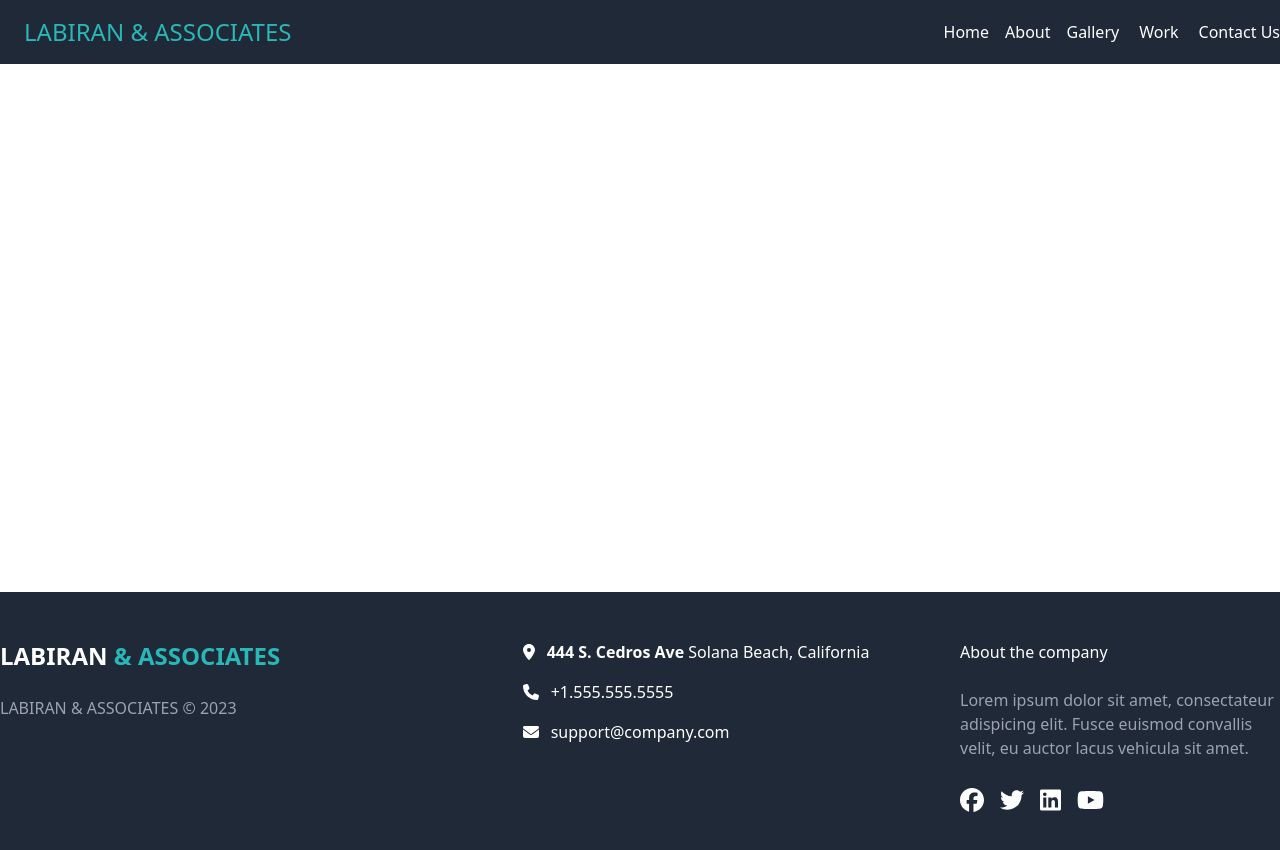
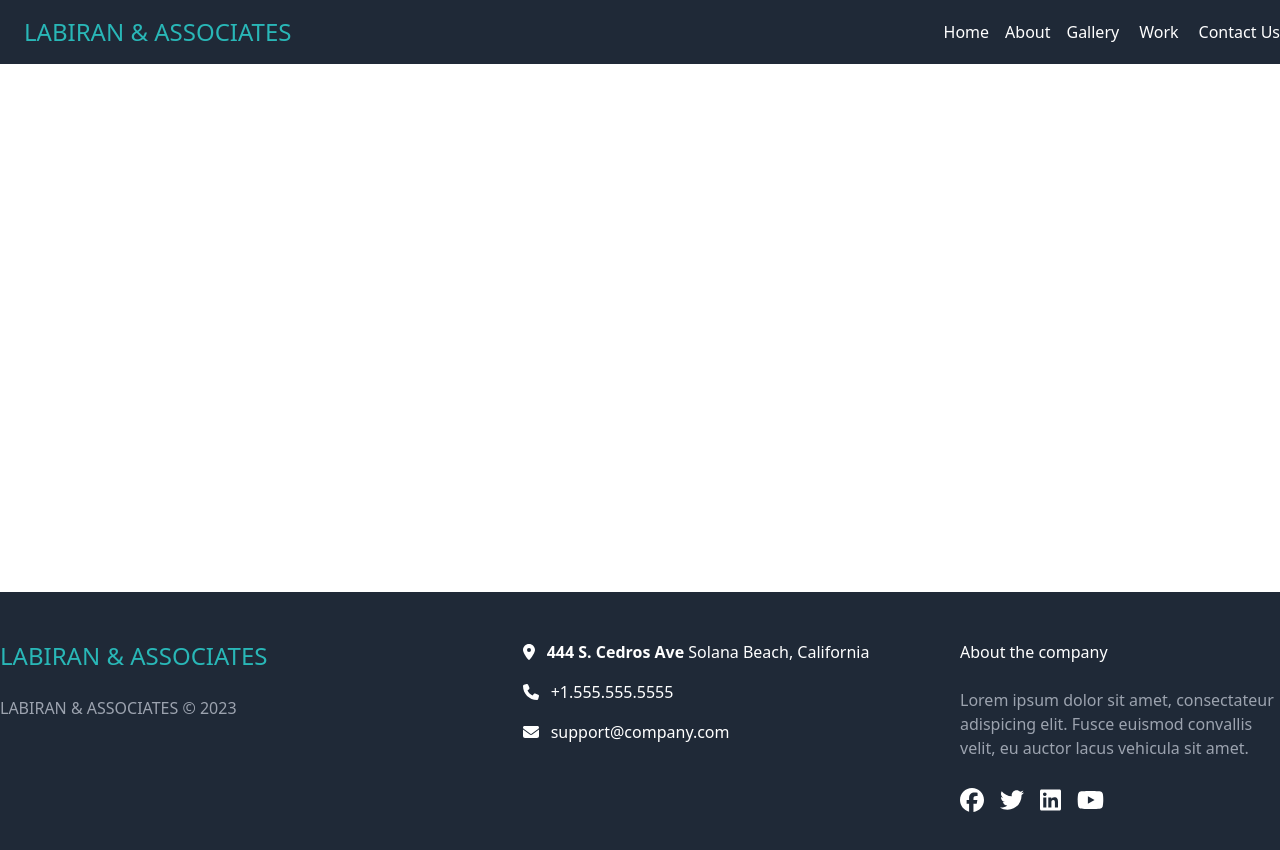
Before and after one commit to Ebukaar/wole_work_portfolio, a Next.js app: page / in a window 1280 px wide. Shown: the top 850 px of the page. Built offline with nearby package versions, Linux system fonts and the light colour scheme.

Commit message:
footer color and font weight correction

```diff
--- a/components/Footer.js
+++ b/components/Footer.js
@@ -20,8 +20,8 @@ function Footer() {
       <div className="container mx-auto flex flex-wrap justify-between items-start">
 
         <div className="w-full md:w-2/5 mb-8 md:mb-0">
-          <h3 className="text-2xl font-semibold mb-6">LABIRAN
-          <span className="text-teal"> & ASSOCIATES</span></h3>
+          <h3 className="text-2xl font-medium mb-6 text-teal">LABIRAN
+          <span className=""> & ASSOCIATES</span></h3>
           {/* <div className="flex space-x-4">
             <a href="#" className="text-white hover:text-teal-400">Home</a>
             <a href="#" className="text-white hover:text-teal-400">About</a>
```
